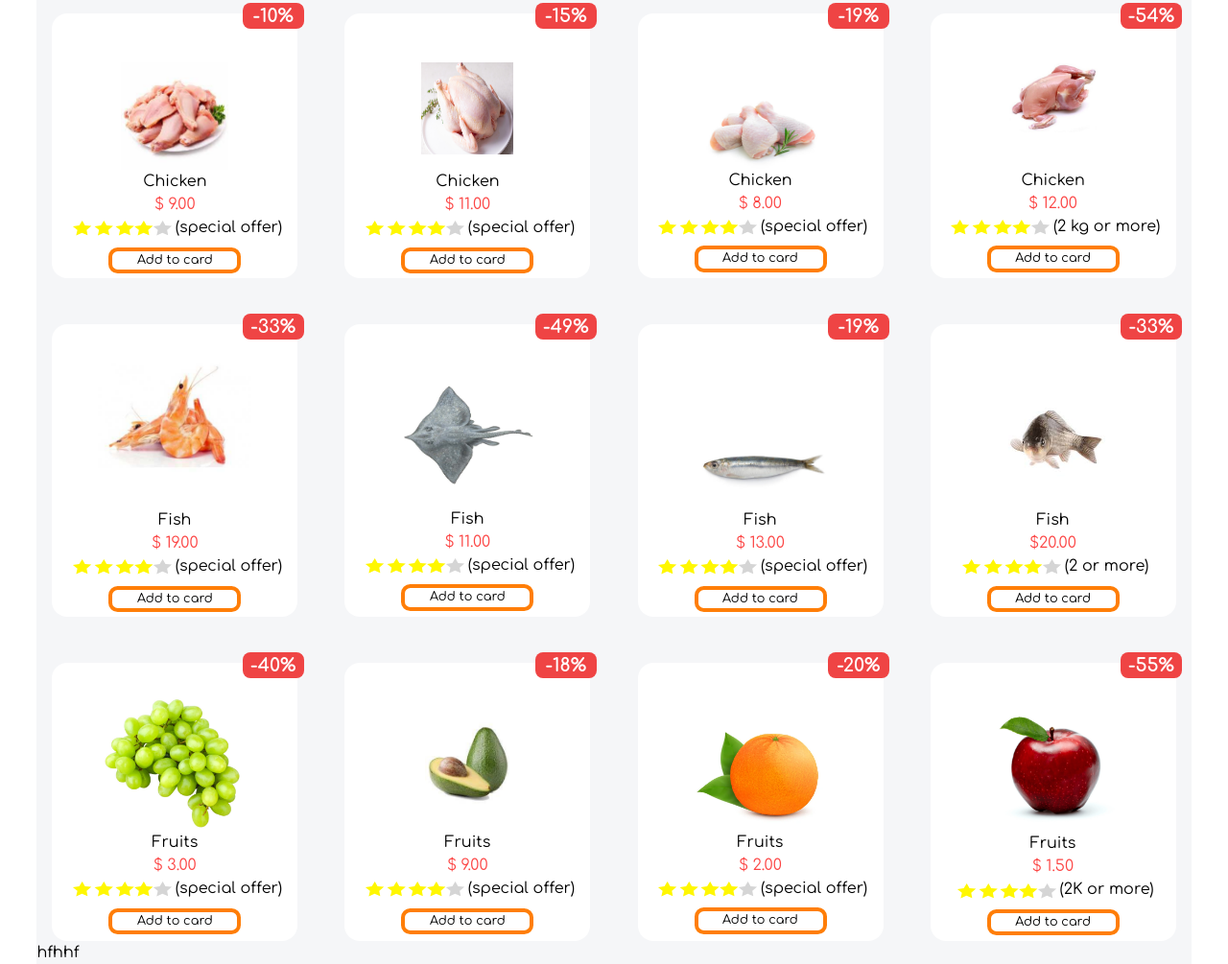
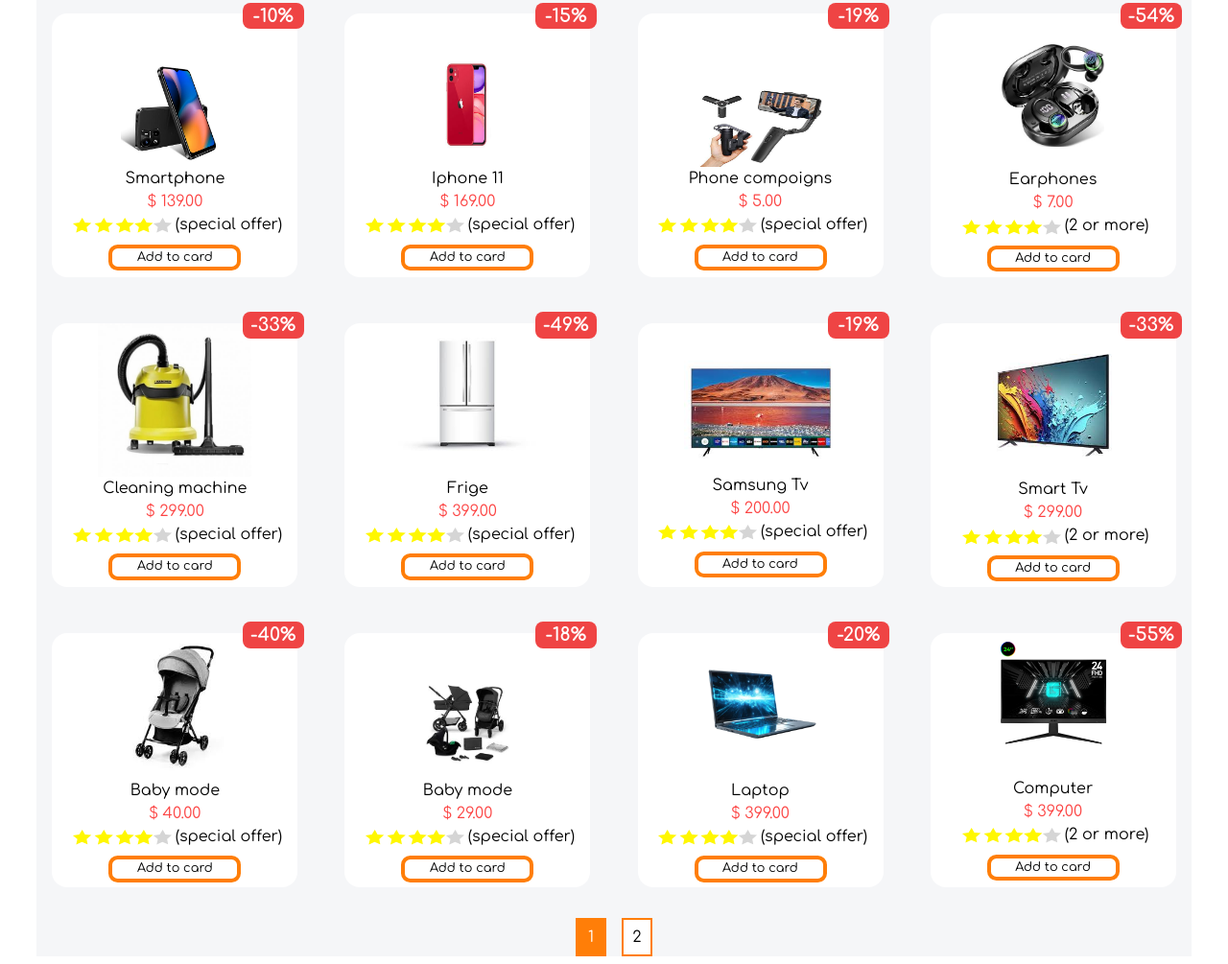
Before and after one commit to Mohammed-Ben-Cheikh/AUCHAN-Projet, a website: page pages/promotion.html in a window 1280 px wide. Shown: the part 1264-2269 px from the top of the page at 96% size. Drawn offline with nearby package versions, Linux system fonts and the light colour scheme; files that its build step writes are made by us from their sources.

Commit message:
[SCRUM-71] add page 2 and cards

```diff
--- /dev/null
+++ b/js/promontion.js
@@ -0,0 +1,2 @@
+let btn_page1=document.querySelector(".page1-promontion");
+let btn_page2=document.querySelector(".page2-promontion");
--- a/pages/promotion.html
+++ b/pages/promotion.html
@@ -60,7 +60,7 @@
                 <img src="/images/promos.png" alt="promos" class="w-[6rem] h-[6rem] flex items-center ml-[1rem]">
                 <p class="flex items-center text-white text-[1.3rem] w-[70%] max-md:text-[0.8rem]">Are you ready for the best deals? Shop now for huge discounts on everything, plus special gifts, before the days of this amazing offer are over!</p>
            </div>
-           <div class="hidden">
+           <div class="page1-promontion">
                <div class="flex justify-between mx-[1rem] flex-wrap">
                 <div class="bg-[#ffff] w-[16rem] flex flex-col items-center rounded-2xl mt-[3rem] relative max-md:w-[11rem]">
                     <p class="bg-red-500 w-[4rem] h-[1.7rem] text-center text-white absolute left-[12.4rem] top-[-0.7rem] rounded-lg text-[1.2rem] font-semibold max-md:left-[8rem]">-40%</p>
@@ -340,8 +340,12 @@
                     <button class="border-solid border-4 border-[#FF7E08] px-[10%] rounded-[0.6rem] mb-[2%] text-[0.8rem] hover:text-[#ffff] hover:bg-[#FF7E08] transition-all duration-500 mt-[3%]">Add to card</button>
                 </div>
                </div>
+               <div class="flex gap-[1rem] items-center justify-center mt-[2rem]">
+                <button  class="bg-[#FF7E08] w-[2rem] h-[2.5rem] text-[#ffff]">1</button>
+                <button class="bg-[#Ffff] w-[2rem] h-[2.5rem] border-solid border-2 border-[#FF7E08]">2</button>
+              </div>
            </div>
-           <div class="">
+           <div class="page2-promontion hidden">
             <div class="flex justify-between mx-[1rem] flex-wrap">
              <div class="bg-[#ffff] w-[16rem] flex flex-col items-center rounded-2xl mt-[3rem] relative max-md:w-[11rem]">
                  <p class="bg-red-500 w-[4rem] h-[1.7rem] text-center text-white absolute left-[12.4rem] top-[-0.7rem] rounded-lg text-[1.2rem] font-semibold max-md:left-[8rem]">-40%</p>
@@ -621,10 +625,12 @@
                  <button class="border-solid border-4 border-[#FF7E08] px-[10%] rounded-[0.6rem] mb-[2%] text-[0.8rem] hover:text-[#ffff] hover:bg-[#FF7E08] transition-all duration-500 mt-[3%]">Add to card</button>
              </div>
             </div>
+            <div class="flex gap-[1rem] items-center justify-center mt-[2rem]">
+                <button class="bg-[#Ffff] w-[2rem] h-[2.5rem] border-solid border-2 border-[#FF7E08]">1</button>
+                <button class="bg-[#FF7E08] w-[2rem] h-[2.5rem] text-[#ffff]">2</button>
+              </div>
         </div>
-          <div>
-            hfhhf
-          </div>
         </div>
-
+        <script src="/js/promontion.js"></script>
 </body>
+</html>
```
